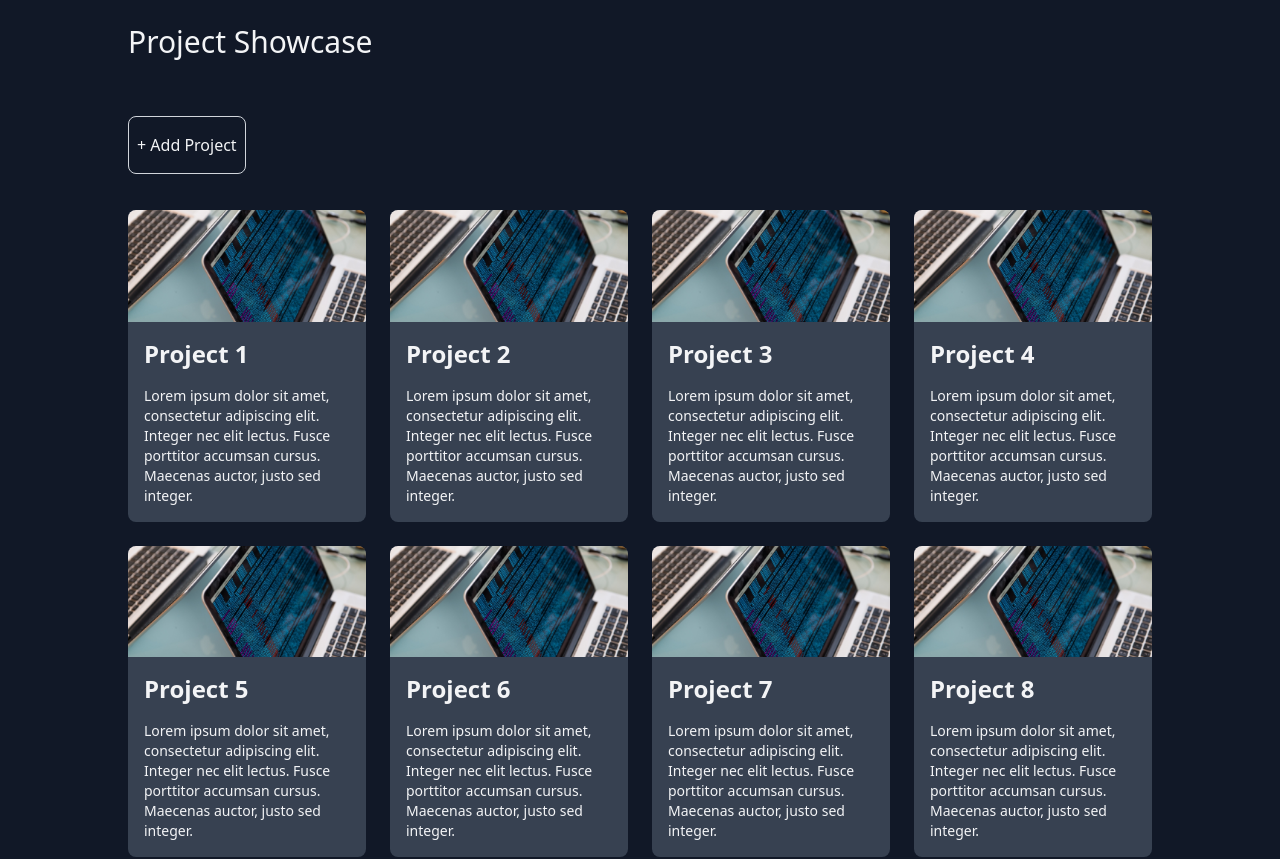
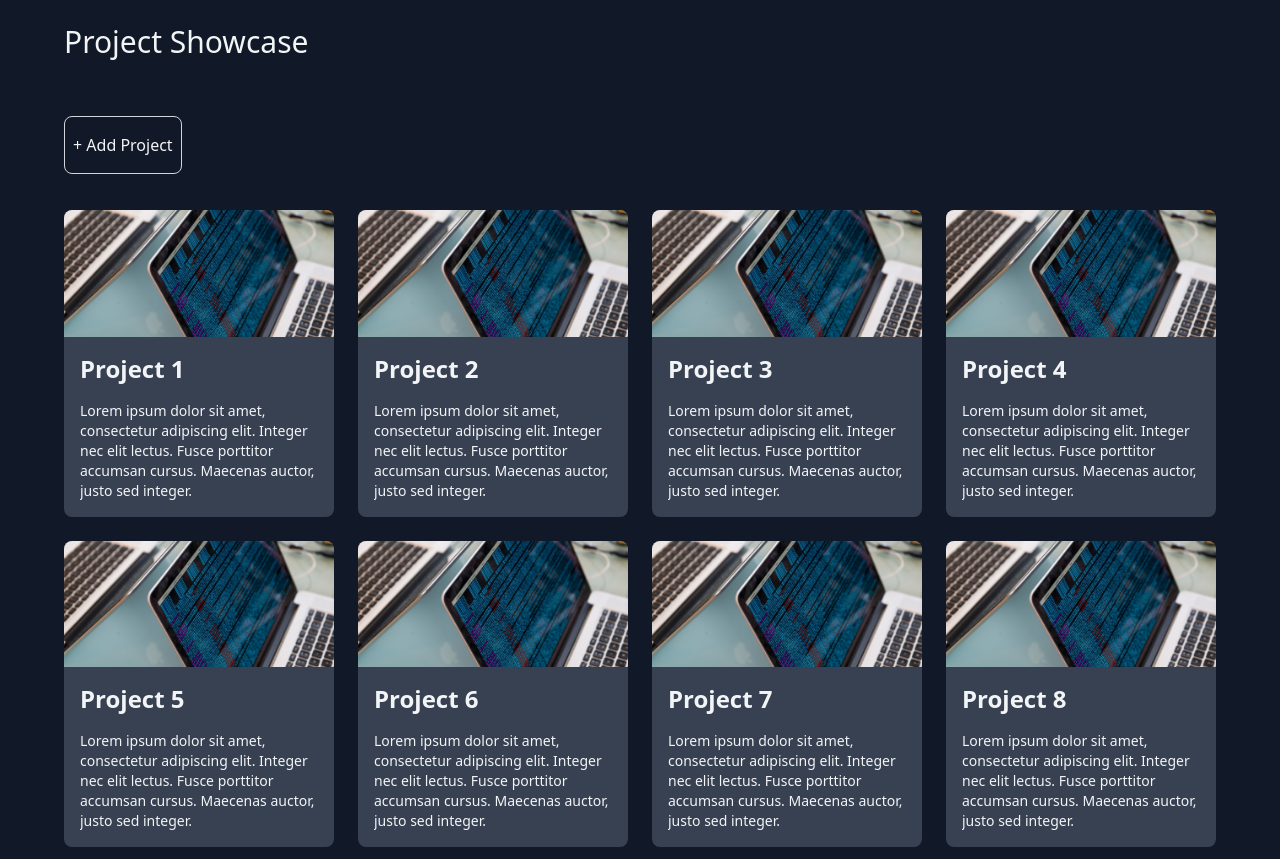
Before and after one commit to srijans38/project-showcase, a Next.js app: page / in a window 1280 px wide. Shown: the top 859 px of the page. Built offline with nearby package versions, Linux system fonts and the light colour scheme.

Commit message:
docs: add docs for projectAdded reducer

```diff
--- a/app/components/Layout.tsx
+++ b/app/components/Layout.tsx
@@ -7,7 +7,7 @@ interface ILayoutProps {
 
 export default function Layout({ children }: ILayoutProps) {
   return (
-    <div className="text-gray-100 max-w-5xl mx-auto mt-6 px-4 xl:px-0">
+    <div className="text-gray-100 max-w-6xl mx-auto mt-6 px-4 xl:px-0">
       <nav>
         <h1 className="text-3xl">
           <Link href="/">
--- a/features/project/projectSlice.ts
+++ b/features/project/projectSlice.ts
@@ -17,9 +17,11 @@ const projectSlice = createSlice({
       reducer: (state, action: PayloadAction<IProject>) => {
         state.push(action.payload);
       },
+      //used prepare to inject uuid in the payload
       prepare: ({ title, description }: IProjectPayload) => {
         return {
           payload: {
+            //unique ids for every project
             id: uuidv4(),
             title,
             description,
```
